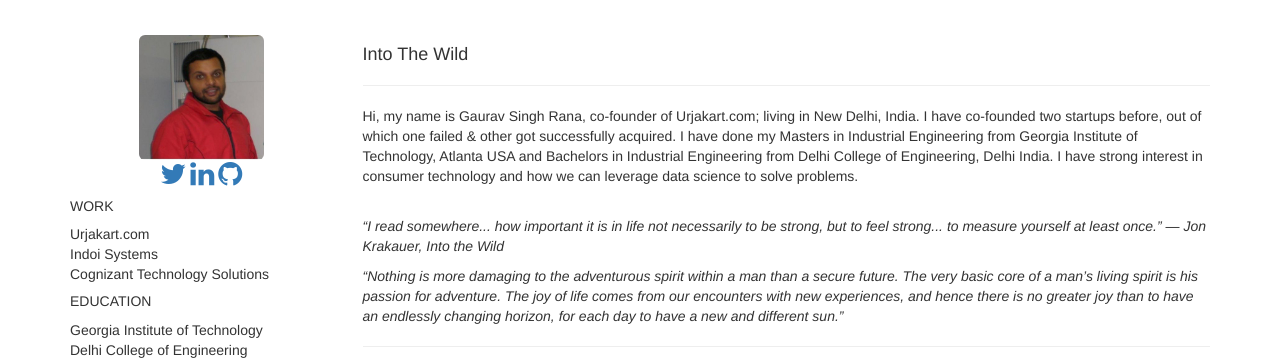
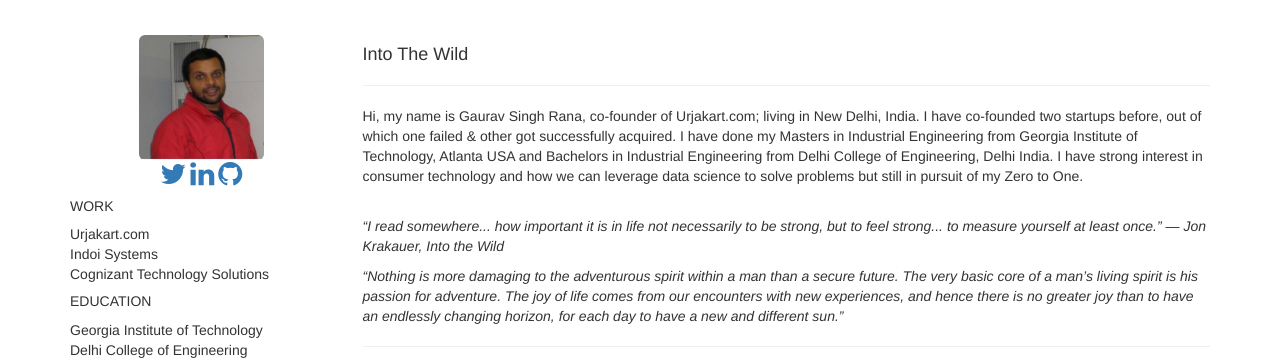
Before and after one commit to rana2884/mysite, a Django app: page / in a window 1280 px wide. Shown: the part 52-415 px from the top of the page. Run offline with Django 3.2, Linux system fonts and the light colour scheme; parts of the project's set-up code (start-up, migrations or seed data) failed here and were passed over; some libraries are stand-ins or nearby versions.

Commit message:
base comments

```diff
--- a/templates/blog/home.html
+++ b/templates/blog/home.html
@@ -38,7 +38,7 @@
         <p> Hi, my name is Gaurav Singh Rana, co-founder of Urjakart.com; living in New Delhi, India. I have co-founded
             two startups before, out of which one failed & other got successfully acquired. I have done my Masters in Industrial Engineering from
             Georgia Institute of Technology, Atlanta USA and Bachelors in Industrial Engineering from Delhi College of
-            Engineering, Delhi India. I have strong interest in consumer technology and how we can leverage data science to solve problems.</p>
+            Engineering, Delhi India. I have strong interest in consumer technology and how we can leverage data science to solve problems but still in pursuit of my Zero to One. </p>
         &nbsp;
         <p><em>“I read somewhere... how important it is in life not necessarily to be strong, but to feel strong... to measure yourself at least once.” ― Jon Krakauer, Into the Wild</em></p>
         <p><em>“Nothing is more damaging to the adventurous spirit within a man than a secure future. The very basic core of a man’s living spirit is his passion for adventure. The joy of life comes from our encounters with new experiences, and hence there is no greater joy than to have an endlessly changing horizon, for each day to have a new and different sun.” </em></p>
```
